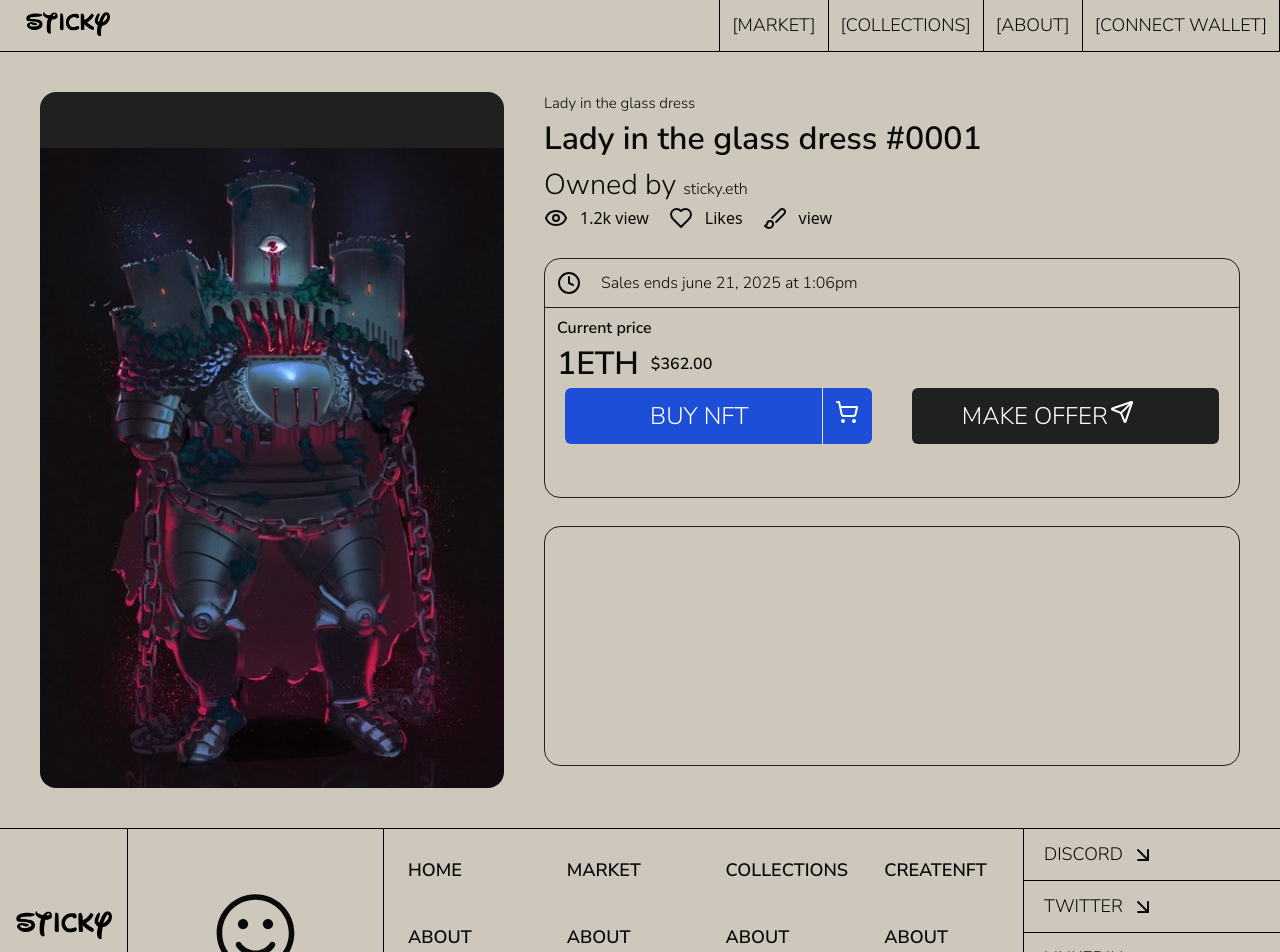
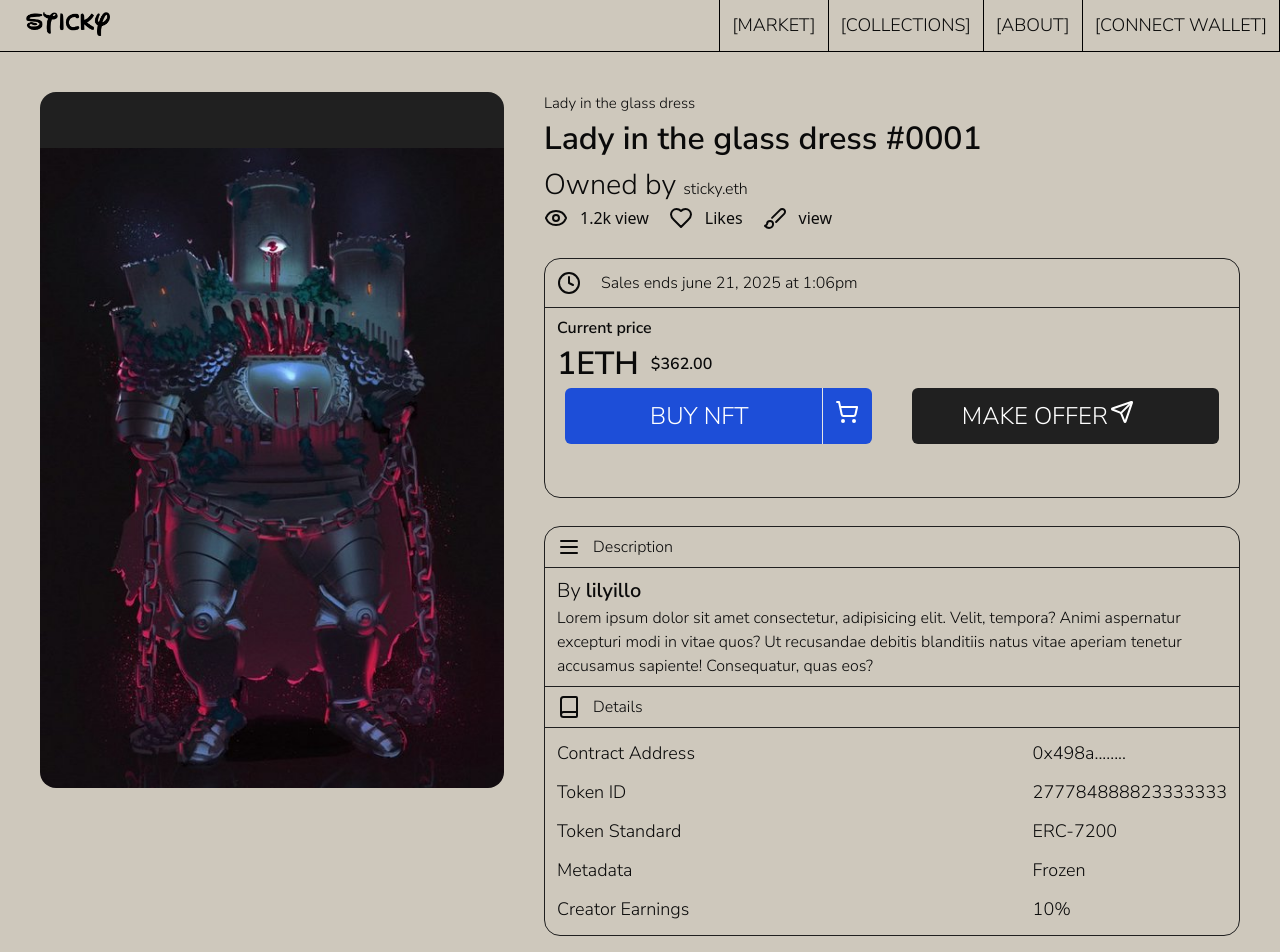
Before and after one commit to Baah-Danso-Kenneth/celo-bootCamp-nft-project, a Next.js app in the folder frontend/: page /nftDetails/1 in a window 1280 px wide. Shown: the top 952 px of the page. Built offline with nearby package versions, Linux system fonts and the light colour scheme; a web font is replaced by a local one.

Commit message:
Create Description section

```diff
--- a/frontend/src/app/nftDetails/[nft]/page.tsx
+++ b/frontend/src/app/nftDetails/[nft]/page.tsx
@@ -1,6 +1,6 @@
 import Footer from '@/components/Footer'
 import Header from '@/components/Header'
-import { Brush, BugPlay, Clock, Eye, Heart, Send, ShoppingCart } from 'lucide-react'
+import { Book, Brush, BugPlay, Clock, Eye, Heart, Menu, Send, ShoppingCart } from 'lucide-react'
 import { Love_Ya_Like_A_Sister } from 'next/font/google'
 import  Image  from 'next/image'
 import React from 'react'
@@ -99,7 +99,43 @@ function page() {
 
             </div>
 
-            <div className='w-full rounded-2xl h-[30vh] border mt-7 border-[#202020]'>
+            <div className='w-full rounded-2xl h-auto border mt-7 border-[#202020]'>
+
+             <div className='flex  space-x-3 border-b border-[#202020] py-2 font-nunito'>
+              <Menu className='ml-3'/>
+              <h1>Description</h1>
+             </div>
+
+             <div className='mt-2 font-nunito border-b border-[#202020] '>
+               <h1 className='ml-3 text-[20px]'>By <span className='font-bold'>lilyillo</span></h1>
+               <p className='mx-3 mb-2'>Lorem ipsum dolor sit amet consectetur, adipisicing elit. Velit, tempora? Animi aspernatur excepturi modi in vitae quos? Ut recusandae debitis blanditiis natus vitae aperiam tenetur accusamus sapiente! Consequatur, quas eos?</p>
+             </div>
+
+             <div className='flex  space-x-3 border-b border-[#202020] py-2 font-nunito'>
+              <Book className='ml-3'/>
+              <h1>Details</h1>
+             </div>
+
+             <div className='flex justify-between mx-3 font-nunito text-[18px] mt-3  mb-3'>
+              <div className='space-y-3'>
+                <h1>Contract Address</h1>
+                <h1>Token ID</h1>
+                <h1>Token Standard</h1>
+                <h1>Metadata</h1>
+                <h1>Creator Earnings</h1>
+              </div>
+
+              <div className='space-y-3  flex flex-col justify-end'>
+              <h1>0x498a........</h1>
+              <h1>277784888823333333</h1>
+              <h1>ERC-7200</h1>
+              <h1>Frozen</h1>
+              <h1>10%</h1>
+              </div>
+
+             </div>
+
+
             </div>
 
           </div>
```
